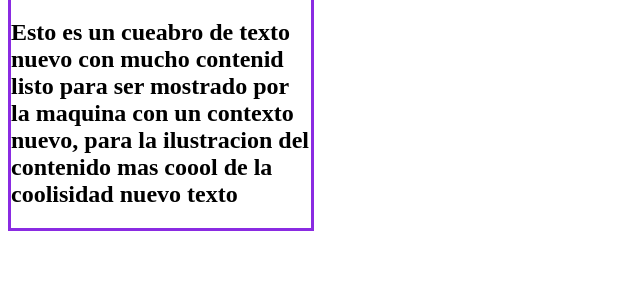
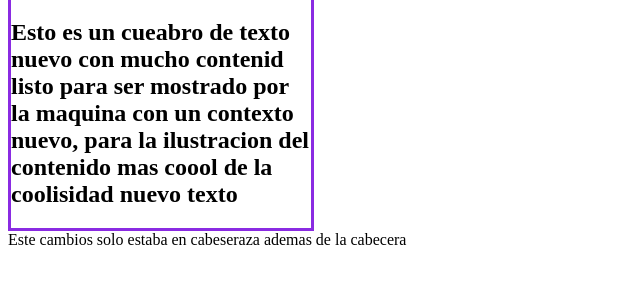
Before and after one commit to Alstarjet/cursogit, a plain HTML site: page index.html in a window 1280 px wide. Shown: the part 144-428 px from the top of the page, without its empty margins (0-640 px from the left). Drawn offline with Linux system fonts and the light colour scheme.

Commit message:
archivo cambios en cabecera

```diff
--- a/index.html
+++ b/index.html
@@ -17,6 +17,8 @@
             nuevo texto
         </h2>
     </div>
-
+    <div>
+        Este cambios solo estaba en cabeseraza ademas de la cabecera
+    </div>
 </body>
 </html>
```
